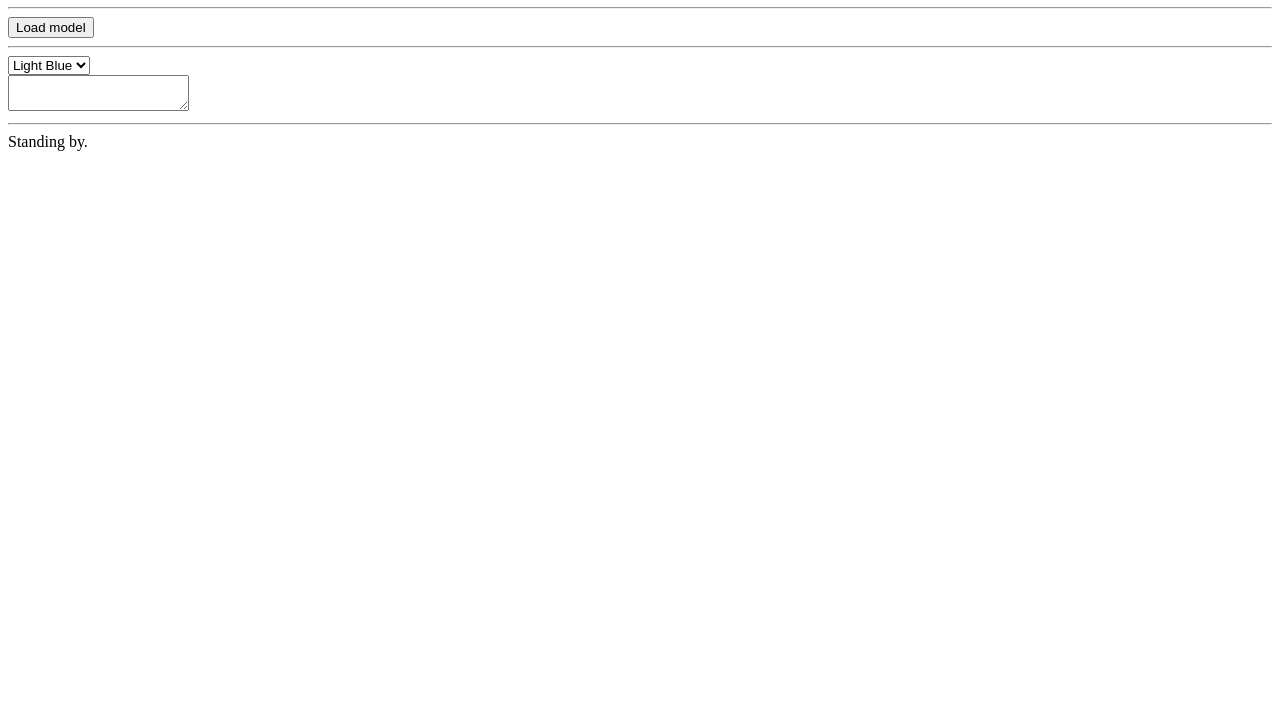
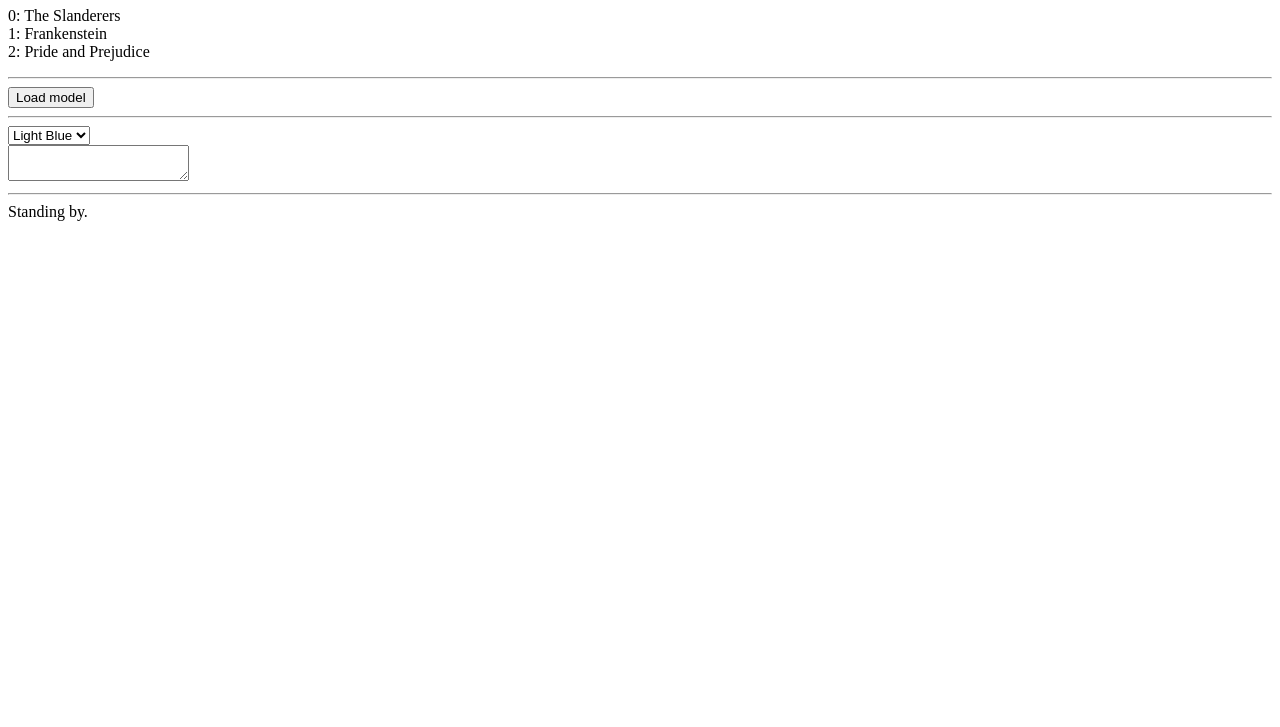
Before and after one commit to ccw2145/ccw2145.github.io, a plain HTML site: page colorbot/index.html in a window 1280 px wide. Shown: the part 73-800 px from the top of the page. Drawn offline with Linux system fonts and the light colour scheme.

Commit message:
colab -> github

```diff
--- a/colorbot/index.html
+++ b/colorbot/index.html
@@ -12,12 +12,13 @@
   <h1>
     Colorbot
   </h1>
-
+  <p>0: The Slanderers<br>
+     1: Frankenstein<br>
+     2: Pride and Prejudice</p>
   <hr>
   <div class="create-model">
     <button id="load-model" style="display:none">Load model</button>
   </div>
-
   <hr>
   <div>
     <select id="example-select" class="form-control">
```
